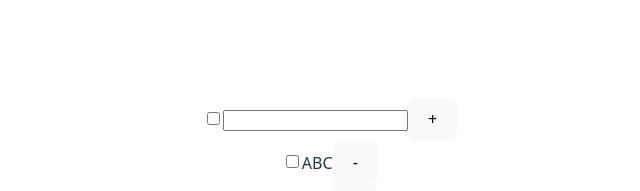
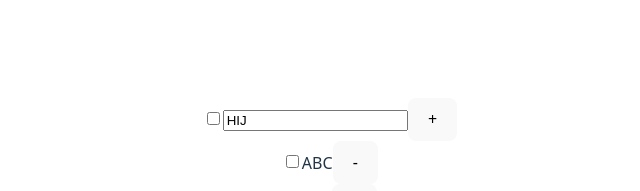
Before and after one commit to bioub/Formation_React_Orange_2025_05, a React (Vite) app in the folder todos-react/: page / in a window 1280 px wide. Shown: the part 216-407 px from the top of the page, without its empty margins (310-950 px from the left). Built offline with nearby package versions, Linux system fonts and the light colour scheme.

Commit message:
Correction Sans Immer

```diff
--- a/todos-react/src/App.tsx
+++ b/todos-react/src/App.tsx
@@ -1,20 +1,55 @@
 import './App.css';
-import type { ReactNode } from 'react';
+import {
+  useState,
+  type ChangeEvent,
+  type FormEvent,
+  type ReactNode,
+} from 'react';
 import TodoItem from './TodoItem';
+import type { Todo } from './todo';
 
 function App(): ReactNode {
-  const todos = [
+  const [todos, setTodos] = useState<Todo[]>([
     { id: 123, title: 'ABC', completed: false },
     { id: 456, title: 'DEF', completed: true },
     { id: 789, title: 'XYZ', completed: false },
-  ];
+  ]);
+  const [newTodo, setNewTodo] = useState('HIJ');
+
   const editingId = 789;
+
+  function handleSubmit(event: FormEvent<HTMLFormElement>) {
+    event.preventDefault();
+    setTodos([...todos, { id: Date.now(), title: newTodo, completed: false }]);
+    setNewTodo('');
+  }
+
+  function handleToggleClick(event: ChangeEvent<HTMLInputElement>) {
+    const isChecked = event.currentTarget.checked;
+    setTodos(
+      todos.map((todo) => {
+        if (todo.completed !== isChecked) {
+          return { ...todo, completed: isChecked };
+        }
+        return todo;
+      }),
+    );
+  }
 
   return (
     <>
-      <form className="todos-form">
-        <input type="checkbox" className="todos-toggle-checked" />
-        <input type="text" className="todos-new-input" />
+      <form className="todos-form" onSubmit={handleSubmit}>
+        <input
+          type="checkbox"
+          className="todos-toggle-checked"
+          onChange={handleToggleClick}
+        />
+        <input
+          type="text"
+          className="todos-new-input"
+          value={newTodo}
+          onChange={(e) => setNewTodo(e.target.value)}
+        />
         <button>+</button>
       </form>
       <div className="todos-container">
```
